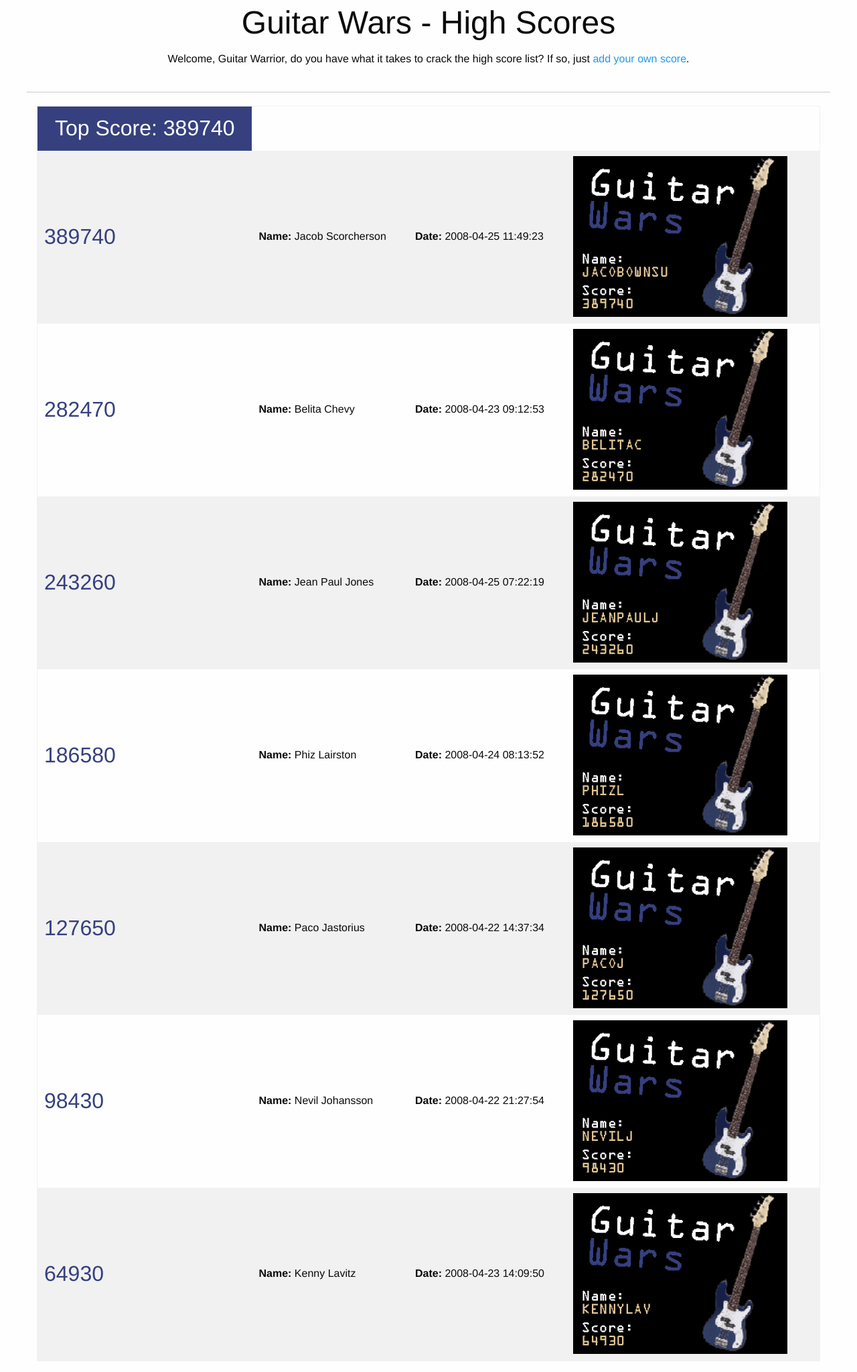
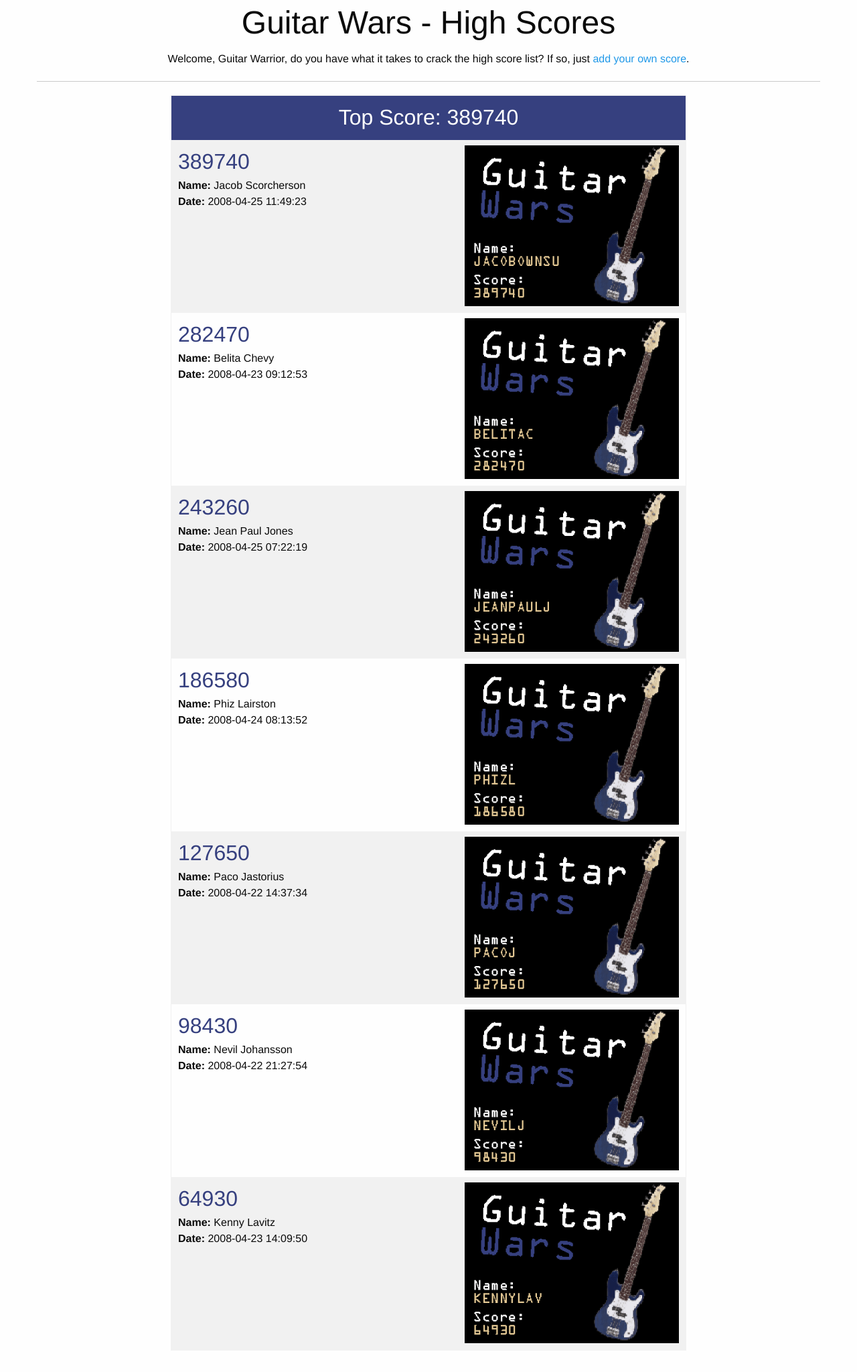
Before and after one commit to number8pie/high-score, a PHP site: page / in a window 1280 px wide. Shown: the whole page at 67% size. After the commit the page ends 2016 px from the top, so only its background shows below. Run offline with PHP 8.4, Linux system fonts and the light colour scheme; data comes from the database, SQL or seed files in the repository.

Commit message:
New static variable set in appvars, GW_MAXFILESIZE. As name suggests it's the maximum file size for the image upload. Added validation to the image upload, supported formats are: gif, jpeg, pjpeg and png. Tested. Styled pages a bit.

```diff
--- a/appvars.php
+++ b/appvars.php
@@ -2,5 +2,6 @@
 
 //Define application constants
 define('GW_UPLOADPATH', 'img/');
+define('GW_MAXFILESIZE', 32768);
 
 ?>
--- a/css/app.css
+++ b/css/app.css
@@ -11,8 +11,32 @@ h1, h2, h3, h4, h5, p {
 	font-size: 2em;
 }
 
+.scoreinfo {
+  vertical-align: top;
+  padding-right:15px;
+}
+
+.scoreimg {
+	text-align: right;
+}
+
+.conf-info {
+	text-align: left;
+	vertical-align: top;
+}
+
 .conf-img {
-	margin: 0 auto;
+	width: 70%;
+	height: 70%;
+}
+
+.conf-img,
+.conf-info {
+	display: inline-block;
+}
+
+.conf-img-cell {
+	text-align: right;
 }
 
 .topheader {
@@ -21,3 +45,8 @@ h1, h2, h3, h4, h5, p {
 	background-color: #36407F;
 	color: #FFFFFF;
 }
+
+.error {
+  font-weight: bold;
+  color: #FF0000;
+}
--- a/index.php
+++ b/index.php
@@ -21,13 +21,12 @@ require_once('connectvars.php');
       <div class="large-12 columns">
         <h1>Guitar Wars - High Scores</h1>
         <p>Welcome, Guitar Warrior, do you have what it takes to crack the high score list? If so, just <a href="addscore.php">add your own score</a>.</p>
+        <hr>
       </div>
     </div>
 
-    <hr>
-
     <div class="row">
-      <div class="large-12 columns">
+      <div class="large-8 large-offset-2 columns">
         <?php
           // Connect to the database
           $dbc = mysqli_connect(DB_HOST, DB_USERNAME, DB_PASSWORD, DB_NAME);
@@ -44,16 +43,16 @@ require_once('connectvars.php');
 
             // Display the score data
             if ($i == 0) {
-              echo '<tr><td class="topheader">Top Score: ' . $row['score'] . '</td></tr>';
+              echo '<tr><td colspan="2" class="topheader">Top Score: ' . $row['score'] . '</td></tr>';
             }
-            echo '<tr>';
-            echo '<td><span class="score">' . $row['score'] . '</span></td>';
-            echo '<td><strong>Name:</strong> ' . $row['name'] . '</td>';
-            echo '<td><strong>Date:</strong> ' . $row['date'] . '</td>';
+            echo '<tr><td class="scoreinfo">';
+            echo '<span class="score">' . $row['score'] . '</span><br />';
+            echo '<strong>Name:</strong> ' . $row['name'] . '<br />';
+            echo '<strong>Date:</strong> ' . $row['date'] . '</td>';
             if (is_file(GW_UPLOADPATH . $row['screenshot']) && filesize(GW_UPLOADPATH . $row['screenshot']) > 0) {
-                echo '<td><img src="' . GW_UPLOADPATH . $row['screenshot'] . '" alt="Score Image." /></td></tr>';
+                echo '<td class="scoreimg"><img src="' . GW_UPLOADPATH . $row['screenshot'] . '" alt="Score Image." /></td></tr>';
             } else {
-                echo '<td><img src="img/unverified.gif" alt="Unverified Score." /></td></tr>';
+                echo '<td class="scoreimg"><img src="img/unverified.gif" alt="Unverified Score." /></td></tr>';
             }
             $i++;
           }
```
Also changed, not shown: addscore.php (+17 -5 lines), gitcommit.txt (+3 -8 lines), img/leescore.jpg (added).
